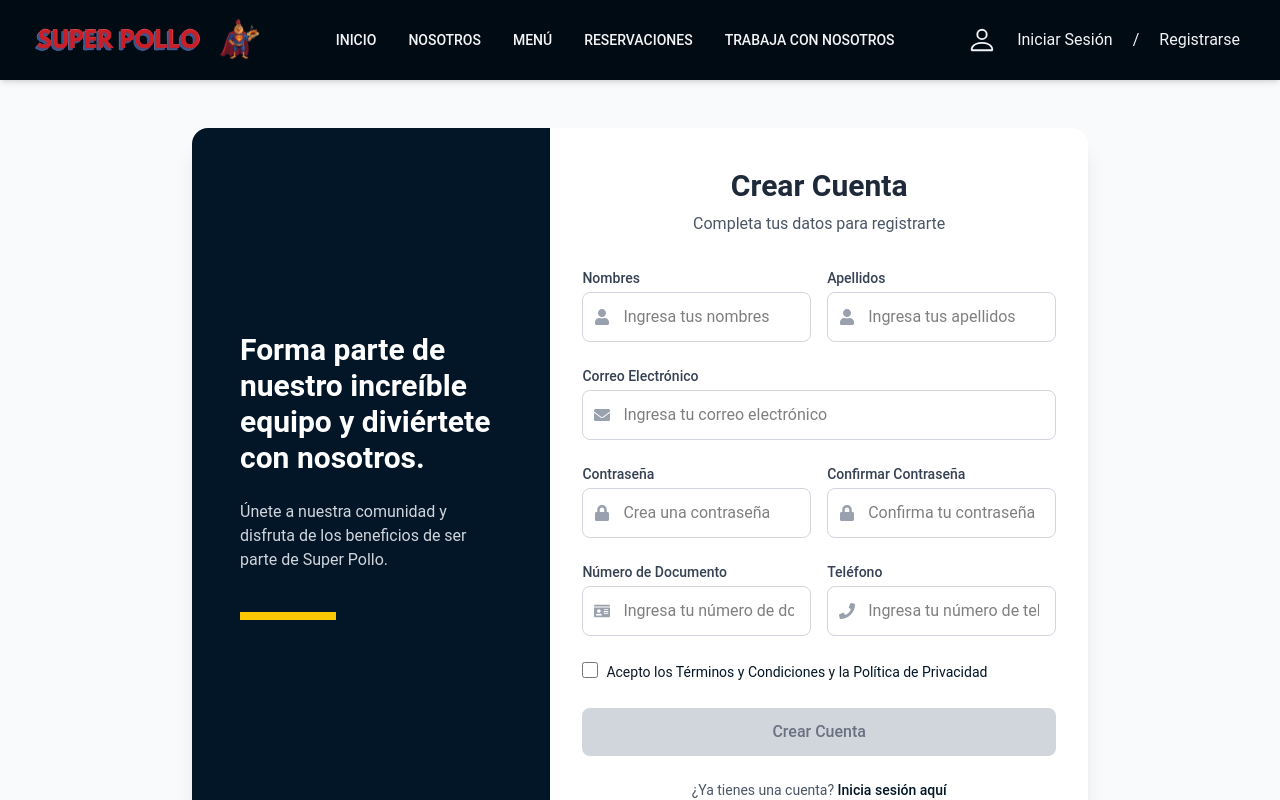
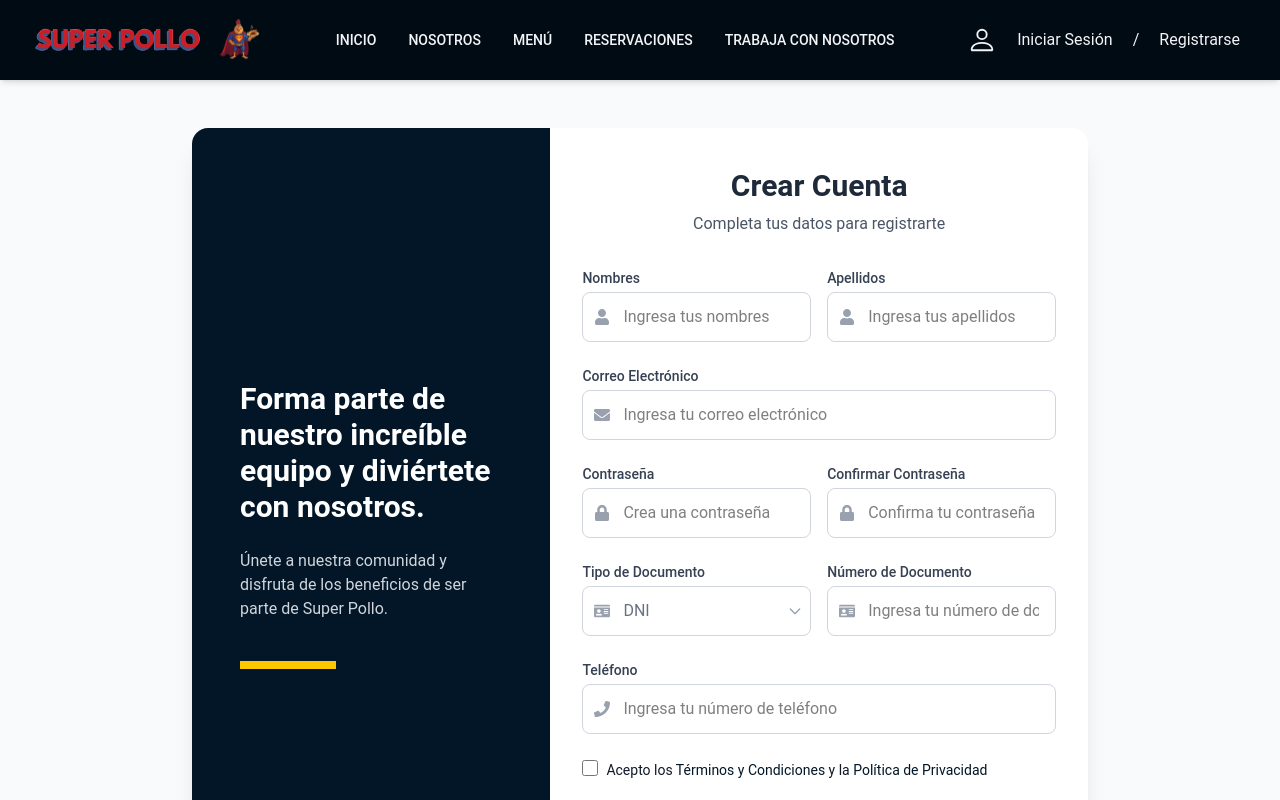
Before and after one commit to KURO1402/super-pollo, a React (Vite) app in the folder frontend/: page /registro in a window 1280 px wide. Shown: the top 800 px of the page. Built offline with nearby package versions, Linux system fonts and the light colour scheme.

Commit message:
agrega el select de tipos de documentos al formulario de registro

```diff
--- /dev/null
+++ b/frontend/src/modulos/sitio-publico/componentes/CampoSelect.jsx
@@ -0,0 +1,64 @@
+const CampoSelect = ({
+  id, // id del campo
+  nombre,  // nombre
+  etiqueta,  // para el label
+  opciones = [], // array de acciones para el select
+  icono: Icono, // Icono que se mostrará en el select
+  registro, // funcion de registro de react hook form
+  error, // objeto de errores, para mostrar las validaciones
+  placeholder = "Selecciona una opción", // texto por defecto para la oppcion vacia
+  className = '' // clase adicional para el contenedor
+}) => {
+  return (
+    <div className={`relative ${className}`}>
+      <label htmlFor={id} className="block text-sm font-medium text-gray-700 mb-1">
+        {etiqueta}
+      </label>
+      {/* si se proporciona un icono, se muestra en la parte izquierda dentro del select */}
+      <div className="relative">
+        {Icono && (
+          <div className="absolute inset-y-0 left-0 pl-3 flex items-center pointer-events-none z-10">
+            <Icono className="text-gray-400" />
+          </div>
+        )}
+        {/* elemento select con estilos condicionales segun si hay icono o error */}
+        <select
+          id={id} // Asocia el select con el label por su ID
+          {...registro(nombre)} //se registra el campo en el formulario
+          // clases dinánimas para el icono y los mensajes de la validacion
+          className={`
+            ${Icono ? 'pl-10' : 'pl-4'}
+            w-full text-gray-500 px-4 py-3 border rounded-lg focus:ring-2 focus:ring-azul-primario focus:border-transparent
+            ${error ? 'border-red-500' : 'border-gray-300'}
+            bg-white appearance-none pr-10
+          `}
+        >
+          {/* primera opción vacía como placeholder que esta deshabilitada para evitar selección */}
+          <option value="" className="text-gray-500" disabled>
+            {placeholder}
+          </option>
+          {/* mapeo de las opciones que recibe el componente para mostrarlas como opciones del select */}
+          {opciones.map((opcion) => (
+            <option key={opcion.valor} value={opcion.valor} className="absolute text-gray-500">
+              {opcion.valor}
+            </option>
+          ))}
+        </select>
+        {/* Flecha personalizada del select*/}
+        <div className="absolute inset-y-0 right-0 flex items-center px-2 pointer-events-none">
+          <svg className="w-4 h-4 text-gray-400" fill="none" stroke="currentColor" viewBox="0 0 24 24">
+            <path strokeLinecap="round" strokeLinejoin="round" strokeWidth="2" d="M19 9l-7 7-7-7" />
+          </svg>
+        </div>
+      </div>
+      {/* Si existe un error se muestra el mensaje debajo del select */}
+      {error && (
+        <p className="mt-1 text-sm text-red-600">
+          {error.message}
+        </p>
+      )}
+    </div>
+  );
+};
+// exportamos
+export default CampoSelect;
--- a/frontend/src/modulos/sitio-publico/componentes/FormularioRegistro.jsx
+++ b/frontend/src/modulos/sitio-publico/componentes/FormularioRegistro.jsx
@@ -5,12 +5,28 @@ import { FaUser, FaEnvelope, FaLock, FaIdCard, FaPhone } from 'react-icons/fa';
 //importa componentes personalisados para los campos de entrada y checkbox
 import CampoEntrada from './CampoEntrada';
 import CampoCheckbox from './CampoCheckbox';
+import CampoSelect from './CampoSelect'; // importamos nuestro componente reutilizable
 
 //Importa el esquema de validacion definido con Yup
 import { registroValidacion } from '../validaciones/registroValidacion';
+import { useEffect, useState } from 'react'; // manejo de estados
+
+// datos de ejemplo, ya que esta informacion debe venir de la db
+const tipoDocumentoEjemplo = [
+  { valor: 'DNI' },
+  { valor: 'Carnet de Extranjería' },
+  { valor: 'Pasaporte' },
+  { valor: 'RUC' }
+];
+
+// Función para obtener tipos de documento, en esta parte hiría la conexion a la API
+const obtenerTiposDocumento = async () => {
+  return tipoDocumentoEjemplo; // de vuelve los datos de prueba
+};
 
 // resive dos parametros que le enviamos en Registro.jxs
 const FormularioRegistro = ({ alEnviar, estaCargando = false }) => {
+  const [tiposDocumento, setTiposDocumento] = useState([]);
   //configura el formulario usando useForm
   const {
     register, // registrar campos
@@ -21,6 +37,27 @@ const FormularioRegistro = ({ alEnviar, estaCargando = false }) => {
     resolver: yupResolver(registroValidacion), // usamos la validación con yup
     mode: 'onChange' // Validación en tiempo real
   });
+
+  // Funcion para cargar los tipos de documentos
+  useEffect(() => {
+    const cargarTiposDocumento = async () => {
+      try {
+        // guardamos los tipos de documentos optenidos de esa funcion
+        const tipos = await obtenerTiposDocumento();
+        // lo guardamos en su estado
+        setTiposDocumento(tipos);
+      } catch (error) {
+        console.error('Error al cargar tipos de documento:', error);
+        // En caso de error usar datos por defecto
+        setTiposDocumento([
+          { valor: 'DNI' }
+        ]);
+      }
+    };
+    // ejecutamos
+    cargarTiposDocumento();
+  }, []);
+
   // Funcion que se ejecuta cuando se envia el formulario
   const manejarEnvioFormulario = async (datos) => {
     try {
@@ -95,8 +132,19 @@ const FormularioRegistro = ({ alEnviar, estaCargando = false }) => {
         />
       </div>
 
-      {/* grid para documento y teléfono */}
+      {/* grid para documento */}
       <div className="grid grid-cols-1 md:grid-cols-2 gap-4">
+        <CampoSelect
+          id="tipoDocumentoUsuario"
+          nombre="tipoDocumentoUsuario"
+          etiqueta="Tipo de Documento"
+          placeholder="Selecciona el tipo"
+          opciones={tiposDocumento}
+          icono={FaIdCard}
+          registro={register}
+          error={errors.tipoDocumentoUsuario}
+        />
+
         <CampoEntrada
           id="numeroDocumentoUsuario"
           nombre="numeroDocumentoUsuario"
@@ -107,6 +155,9 @@ const FormularioRegistro = ({ alEnviar, estaCargando = false }) => {
           error={errors.numeroDocumentoUsuario}
         />
 
+      </div>
+
+      {/* input para agregar teléfono */}
       <CampoEntrada
         id="telefonoUsuario"
         nombre="telefonoUsuario"
@@ -117,7 +168,7 @@ const FormularioRegistro = ({ alEnviar, estaCargando = false }) => {
         registro={register}
         error={errors.telefonoUsuario}
       />
-      </div>
+
 
       {/* términos y condiciones */}
       <CampoCheckbox
--- a/frontend/src/modulos/sitio-publico/validaciones/registroValidacion.js
+++ b/frontend/src/modulos/sitio-publico/validaciones/registroValidacion.js
@@ -42,6 +42,11 @@ export const registroValidacion = yup.object().shape({
     .required('Debes confirmar tu contraseña')
     .oneOf([yup.ref('clave')], 'Las contraseñas no coinciden'), // debe ser igual a "clave'
 
+  // validacion para el select
+  tipoDocumentoUsuario: yup
+    .string()
+    .required('El tipo de documento es obligatorio'),
+
   /// validacion para el campo numeroDocumentoUsuario'
   numeroDocumentoUsuario: yup
     .string()
```
Lines whose indentation alone changed are shown as unchanged.
